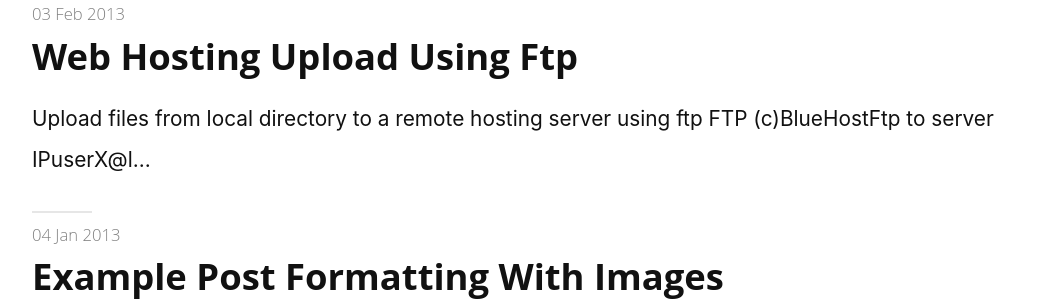
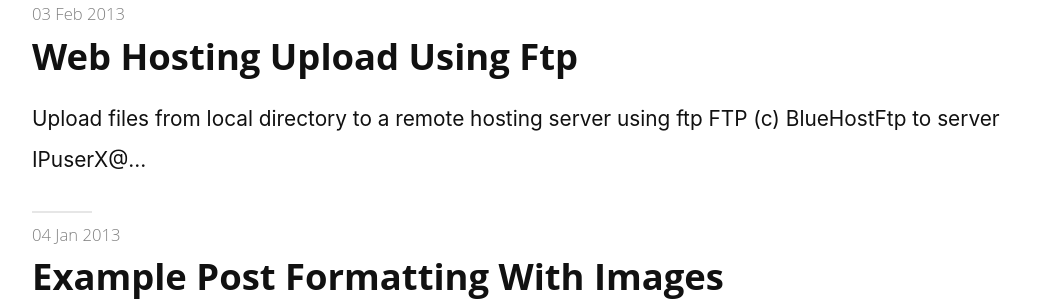
Before and after one commit to summonersRift/summonersrift.github.io, a Jekyll site: the page built from articles.md, in a window 1280 px wide and 900 px high, scrolled down 6116 px. Shown: the part 293-594 px from the top of the window, without its empty margins (108-1171 px from the left). Built offline with Jekyll 4.4.1, drawn with Linux system fonts in a browser that asks for light colours; nearby versions of some CDN libraries.

Commit message:
post ftp minor updatee

```diff
--- a/_posts/2013-02-03-web-hosting-upload-using-ftp.markdown
+++ b/_posts/2013-02-03-web-hosting-upload-using-ftp.markdown
@@ -5,8 +5,8 @@
 Upload files from local directory to a remote hosting server using ftp
 
 <figure>
-    <img src="/assets/img/BlueHost-FTP-Access" alt="">
-    <figcaption>FTP (c)BlueHost</figcaption>
+    <img src="/assets/img/BlueHost-FTP-Access.jpg" alt="">
+    <figcaption>FTP (c) BlueHost</figcaption>
 </figure>
 
 
```
